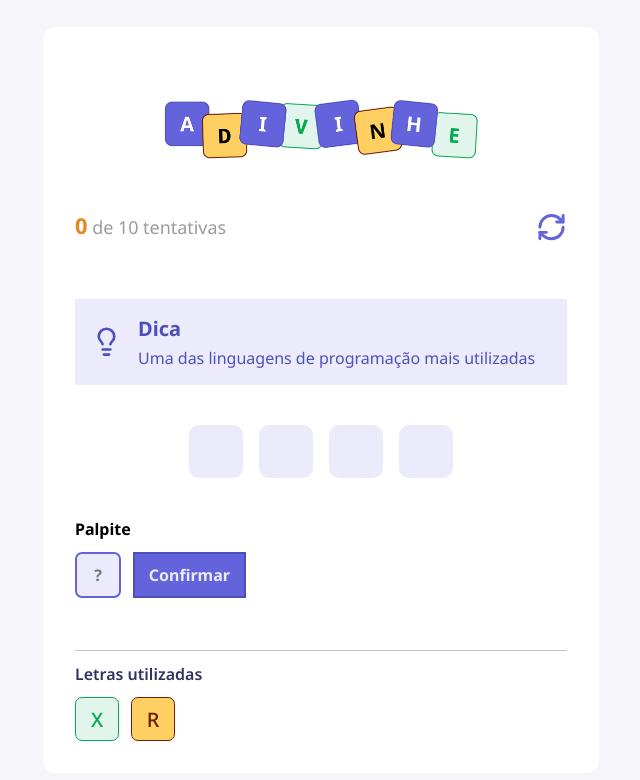
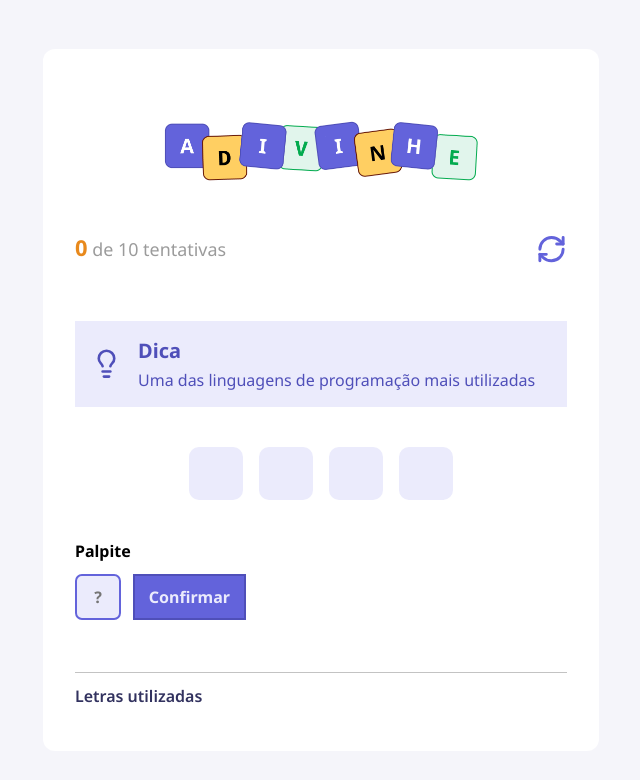
Before and after one commit to Fergod600/Jogo-de-advinhar, a React (Vite) app in the folder classroom/: page / in a window 1280 px wide. Shown: the top 780 px of the page, without its empty margins (319-959 px from the left). Built offline with nearby package versions, Linux system fonts and the light colour scheme.

Commit message:
Listando Letras Utilizadas

```diff
--- a/classroom/src/App.tsx
+++ b/classroom/src/App.tsx
@@ -8,7 +8,7 @@ import { Tip } from "./components/Tip"
 import { Letter } from "./components/Letter"
 import { Input } from "./components/Input"
 import { Button } from "./components/Button"
-import { LettersUsed } from "./components/LettersUsed"
+import { LettersUsed, LettersUsedProps } from "./components/LettersUsed"
 
 export function App() {
 
@@ -16,6 +16,7 @@ export function App() {
     const [attempts, setAttempts] = useState(0)
     const [letter, setLetter] = useState("")
     const [challenge, setChallenge] = useState<Challenge | null>(null)
+    const [lettersUsed, setLetterUsed] = useState<LettersUsedProps[]>([])
 
     function handleRestartGame() {
         alert("Reiniciar o jogo")
@@ -63,7 +64,7 @@ export function App() {
                     <Button title="Confirmar" />
                 </div>
 
-                <LettersUsed />
+                <LettersUsed data = {lettersUsed}/>
             </main>
         </div>
     )
--- a/classroom/src/components/LettersUsed/index.tsx
+++ b/classroom/src/components/LettersUsed/index.tsx
@@ -1,14 +1,29 @@
 import styles from "./styles.module.css"
 import { Letter } from "../Letter"
 
-export function LettersUsed() {
+export type LettersUsedProps = {
+    value : string
+    correct: boolean
+}
+
+type Props = {
+    data: LettersUsedProps []
+}
+
+export function LettersUsed({ data} :Props) {
     return (
         <div className={styles.lettersUsed}>
             <h5>Letras utilizadas</h5>
 
             <div>
-                <Letter value="x" size="small" color= "correct"/>
-                <Letter value="r" size="small" color= "wrong"/>
+                {
+                    data.map(({value, correct}) => (
+                    <Letter value= {value}
+                     size="small"
+                      color= {correct ? "correct" : "wrong"}/>
+                    ))}
+
+
             </div>
         </div>
     )
```
